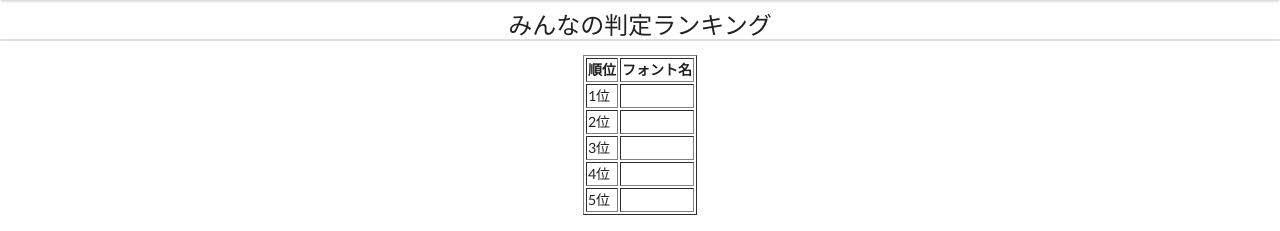
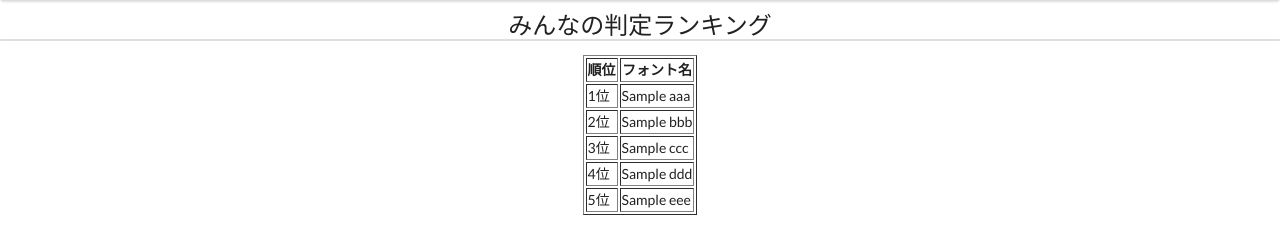
Before and after one commit to sort-font/webpage, a Flask app: template templates/index.html in a window 1280 px wide. Shown: the part 569-800 px from the top of the page. Run offline with Flask 2, Linux system fonts and the light colour scheme; the template is opened without the code that fills it: most values are stand-ins (such as "Sample title", 1, 10 or a date in 2020); parts of the project's set-up code (start-up, migrations or seed data) failed here and were passed over; some libraries are stand-ins or nearby versions.

Commit message:
TopResult(error発生中)

```diff
--- a/server.py
+++ b/server.py
@@ -2,6 +2,7 @@
 
 from typing import Any
 from flask import Flask, render_template, request, url_for
+from collections import Counter
 import numpy as np
 import cv2
 import os
@@ -52,7 +53,20 @@ def upload():
             if fonts_data == None:
                 return render_template('result.html', fonts_data_response=FontsDataResponse(None, 'エラーが起きてしまって、フォントを特定できませんでした、、申し訳ない。'))
 
-            # ファイル名の先頭で最も確率の高かったフォント名を保持しておく
+            data_a = fonts_data
+            if data_a :
+             fonts_a = list
+             fonts_a =[] # 空のdictを宣言.
+             fonts_a.append(data_a)
+             fonts_counter = Counter(fonts_a)
+             print(fonts_counter.most_common()[0])
+             print(fonts_counter.most_common()[1])
+             print(fonts_counter.most_common()[2])
+             print(fonts_counter.most_common()[3])
+             print(fonts_counter.most_common()[4])
+             print(fonts_counter.most_common()[5])
+             return render_template('index.html', aaa = fonts_counter.most_common()[0],)
+
             cv2.imwrite(os.path.join(
                 SAVE_DIR, fonts_data[0].name + '_' + str(uuid.uuid4()) + '.png'), img)
             return render_template('result.html', fonts_data_response=FontsDataResponse(fonts_data))
--- a/templates/index.html
+++ b/templates/index.html
@@ -98,23 +98,23 @@
   <tbody>
     <tr>
       <td>1位</td>
-      <td></td>
+      <td>{{ aaa }}</td>
     </tr>
     <tr>
       <td>2位</td>
-      <td></td>
+      <td>{{ bbb }}</td>
     </tr>
     <tr>
       <td>3位</td>
-      <td></td>
+      <td>{{ ccc }}</td>
     </tr>
     <tr>
       <td>4位</td>
-      <td></td>
+      <td>{{ ddd }}</td>
     </tr>
     <tr>
       <td>5位</td>
-      <td></td>
+      <td>{{ eee }}</td>
     </tr>
   </tbody>
 </table>
```
